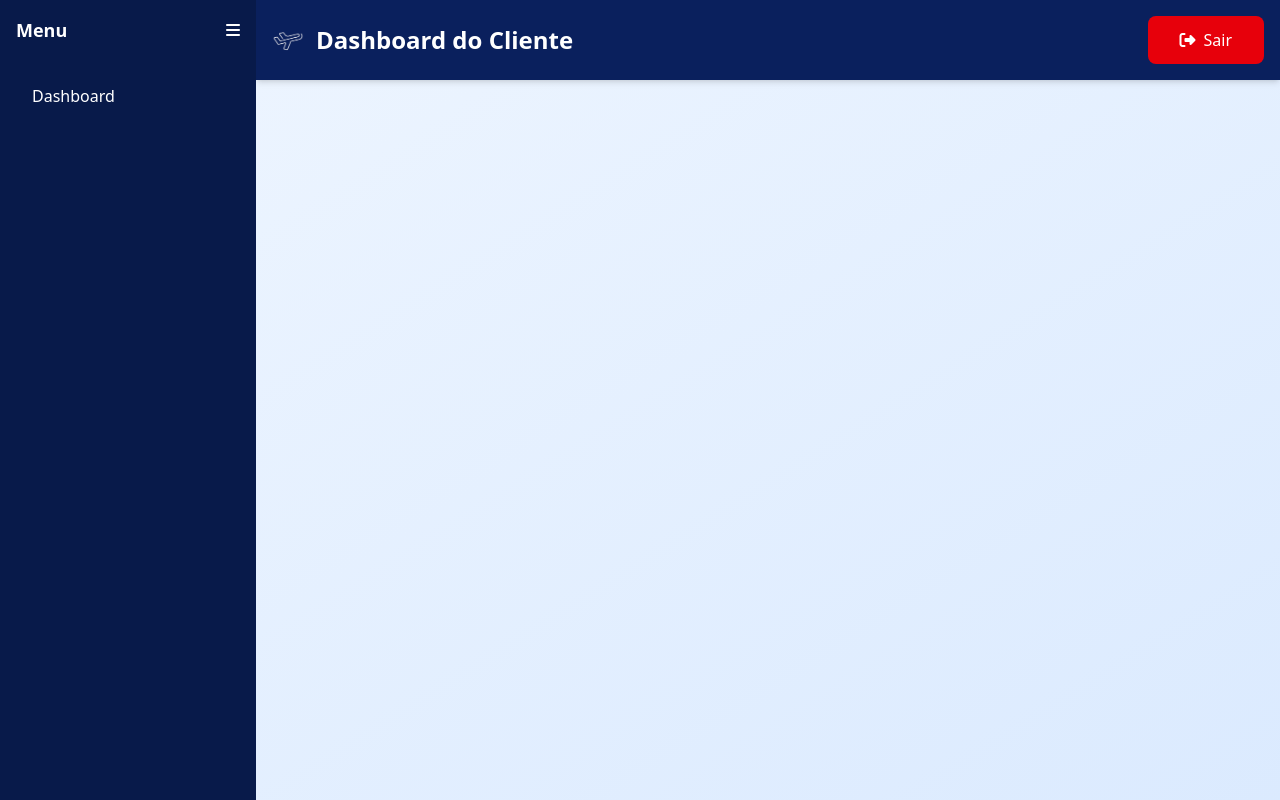
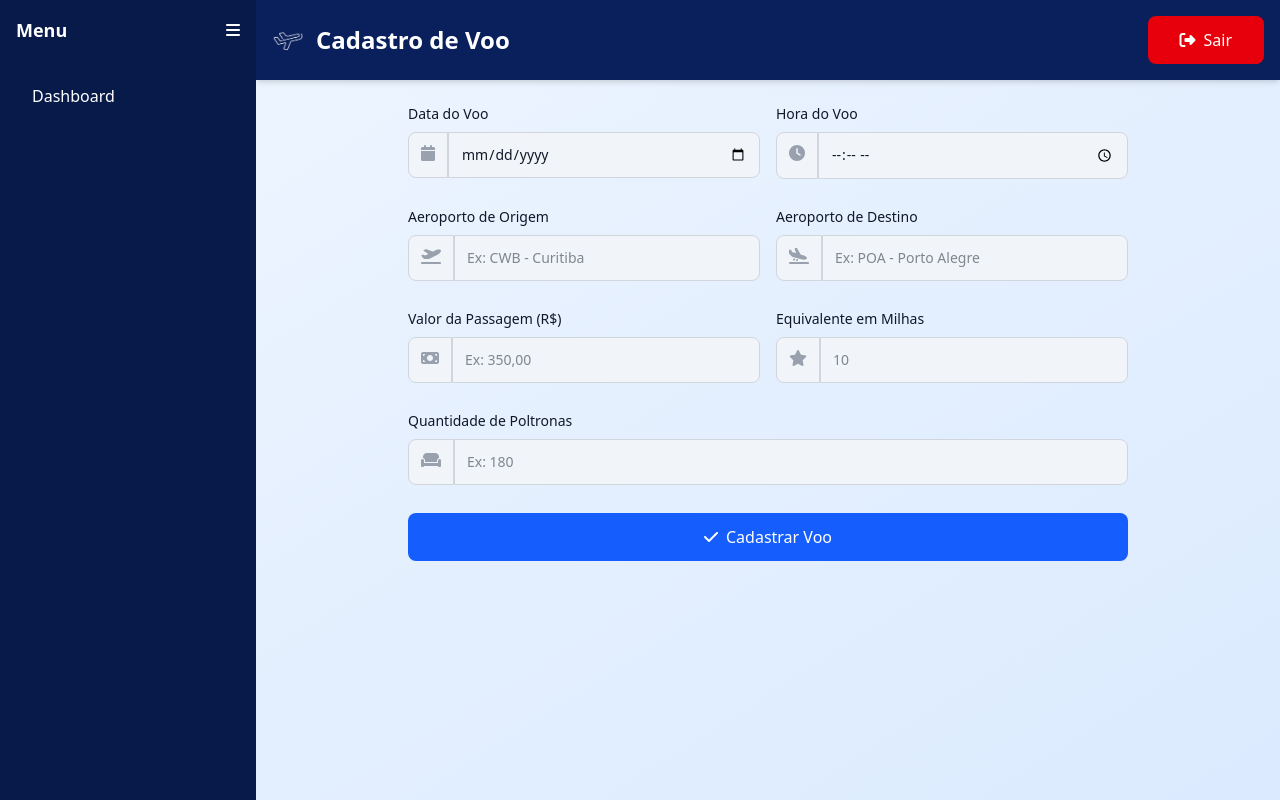
Before and after one commit to dac-ufpr-org/airline-company, a Vue app in the folder frontend/: page /employee/flight-registration in a window 1280 px wide. Built offline with nearby package versions, Linux system fonts and the light colour scheme.

Commit message:
feat: R15 Cadastro de Voo

```diff
--- a/frontend/src/router/index.js
+++ b/frontend/src/router/index.js
@@ -10,7 +10,7 @@ import ReservationReceipt from '@/views/client/ReservationReceipt.vue'
 import Reservation from '@/views/client/Reservation.vue'
 import Employee from '@/views/employee/Employee.vue'
 import EmployeeRegistration from '@/views/employee/EmployeeRegistration.vue'  // Nova rota de cadastro de funcionário
-
+import FlightRegistration from '@/views/employee/FlightRegistration.vue'
 const routes = [
   {
     path: '/register',
@@ -49,6 +49,7 @@ const routes = [
   { path: '/employee/dashboard', name: 'Dashboard do Funcionário', component: EmployeeDashboard },
   { path: '/employee', name: 'Funcionários', component: Employee },
   { path: '/employee/employee-registration', name: 'Cadastro de Funcionário', component: EmployeeRegistration },  // Nova rota para cadastro de funcionários
+  { path: '/employee/flight-registration', name: 'Cadastro de Voo', component: FlightRegistration}
 ]
 
 const router = createRouter({
--- /dev/null
+++ b/frontend/src/views/employee/FlightRegistration.vue
@@ -0,0 +1,171 @@
+<template>
+    <main class="p-6 max-w-3xl mx-auto space-y-6">
+      <form
+        @submit.prevent="submitForm"
+        @input="formChanged = true"
+        class="space-y-4"
+      >
+
+        <div class="grid grid-cols-2 gap-4">
+          <Input
+            title="Data do Voo"
+            type="date"
+            icon="fa-calendar"
+            v-model="form.data"
+            placeholder="Selecione a data"
+          />
+          <Input
+            title="Hora do Voo"
+            type="time"
+            icon="fa-clock"
+            v-model="form.hora"
+            placeholder="Selecione a hora"
+          />
+        </div>
+
+        <div class="grid grid-cols-2 gap-4">
+          <Input
+            title="Aeroporto de Origem"
+            type="text"
+            icon="fa-plane-departure"
+            v-model="form.origem"
+            placeholder="Ex: CWB - Curitiba"
+          />
+          <Input
+            title="Aeroporto de Destino"
+            type="text"
+            icon="fa-plane-arrival"
+            v-model="form.destino"
+            placeholder="Ex: POA - Porto Alegre"
+          />
+        </div>
+
+       <!-- Aqui nas milhas eu não coloqei nenhuma conversão, só coloquei um input disabled -->
+        <div class="grid grid-cols-2 gap-4">
+        <Input
+            title="Valor da Passagem (R$)"
+            type="text"
+            icon="fa-money-bill"
+            v-model="form.valor"
+            placeholder="Ex: 350,00"
+        />
+
+        <Input
+            title="Equivalente em Milhas"
+            type="text"
+            icon="fa-star"
+            placeholder="10"
+            disabled
+
+        />
+        </div>
+
+        <Input
+          title="Quantidade de Poltronas"
+          type="number"
+          icon="fa-couch"
+          v-model.number="form.poltronas"
+          placeholder="Ex: 180"
+        />
+
+        <div
+          v-if="formError"
+          class="text-red-600 font-medium"
+        >
+          Por favor, preencha todos os campos obrigatórios.
+        </div>
+
+        <div class="flex justify-end space-x-4 pt-4">
+          <Button
+            type="submit"
+            label="Cadastrar Voo"
+            blue
+            icon="fa-check"
+          />
+        </div>
+      </form>
+
+
+      <Modal
+        v-if="modalVisible"
+        @close="modalVisible = false"
+      >
+        <template #content>
+          <h2 class="text-lg font-semibold mb-4">Voo Cadastrado</h2>
+          <p>Código do voo gerado: <strong>{{ vooCodigo }}</strong></p>
+          <Button
+            label="Fechar"
+            blue
+            class="mt-4"
+            @click="modalVisible = false"
+          />
+        </template>
+      </Modal>
+    </main>
+  </template>
+
+  <script>
+  import Header from "@/components/general/Header.vue";
+  import Input from "@/components/general/Input.vue";
+  import Button from "@/components/general/Button.vue";
+  import Modal from "@/components/general/Modal.vue";
+
+  export default {
+    components: {
+      Header,
+      Input,
+      Button,
+      Modal,
+    },
+    data() {
+      return {
+        form: {
+          data: "",
+          hora: "",
+          origem: "",
+          destino: "",
+          valor: "",
+          poltronas: null,
+        },
+        modalVisible: false,
+        vooCodigo: "",
+        formChanged: false,
+        formError: false,
+      };
+    },
+    methods: {
+      submitForm() {
+        const {
+          data,
+          hora,
+          origem,
+          destino,
+          valor,
+          poltronas,
+        } = this.form;
+
+        if (!data || !hora || !origem || !destino || !valor || poltronas == null) {
+          this.formError = true;
+          return;
+        }
+
+        this.vooCodigo = "TADS" + Math.floor(1000 + Math.random() * 9000);
+        this.modalVisible = true;
+        this.formChanged = false;
+        this.formError = false;
+      },
+    },
+    beforeRouteLeave(to, from, next) {
+      if (this.formChanged) {
+        const answer = window.confirm("Tem certeza que deseja sair? Alterações não serão salvas.");
+        if (answer) {
+          next();
+        } else {
+          next(false);
+        }
+      } else {
+        next();
+      }
+    },
+  };
+  </script>
```
